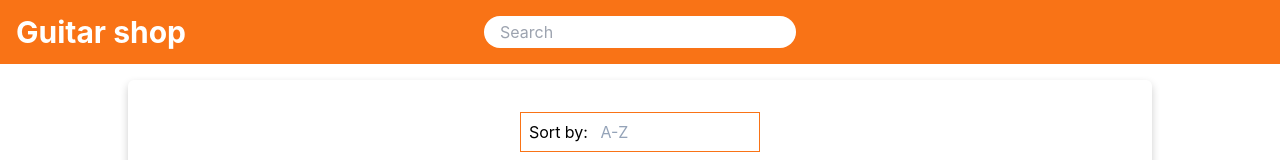
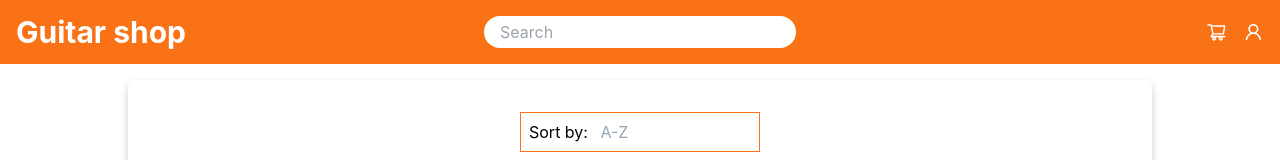
Before and after one commit to BartoszBrodowski/frontend-uni, a React (Create React App) app in the folder guitar-shop/: page / in a window 1280 px wide. Shown: the top 160 px of the page. Built offline with nearby package versions, Linux system fonts and the light colour scheme; the HTML template or start-up script is replaced by a standard one.

Commit message:
Add Cart and User icons to navbar

```diff
--- a/guitar-shop/package.json
+++ b/guitar-shop/package.json
@@ -11,6 +11,7 @@
     "formik": "^2.2.9",
     "react": "^18.2.0",
     "react-dom": "^18.2.0",
+    "react-icons": "^4.7.1",
     "react-redux": "^8.0.5",
     "react-router-dom": "^6.6.1",
     "react-scripts": "5.0.1",
--- a/guitar-shop/src/App.js
+++ b/guitar-shop/src/App.js
@@ -1,7 +1,7 @@
 import Home from './pages/Home';
 import GuitarDetails from './pages/GuitarDetails';
+import Navbar from './components/Navbar';
 import { BrowserRouter, Route, Routes } from 'react-router-dom';
-import Navbar from './components/Navbar';
 
 function App() {
 	return (
--- a/guitar-shop/src/components/Navbar.js
+++ b/guitar-shop/src/components/Navbar.js
@@ -1,9 +1,9 @@
-import React from 'react';
+import { AiOutlineShoppingCart, AiOutlineUser } from 'react-icons/ai';
 
 const Navbar = () => {
 	return (
-		<nav className='flex items-center justify-center bg-orange-500 h-12 w-screen p-4 py-8 absolute'>
-			<div className='text-white absolute left-4 text-3xl font-bold hover:cursor-pointer'>
+		<nav className='flex items-center justify-between bg-orange-500 h-12 w-screen p-4 py-8 absolute'>
+			<div className='text-white text-3xl w-1/5 font-bold hover:cursor-pointer'>
 				Guitar shop
 			</div>
 			<input
@@ -11,6 +11,10 @@ const Navbar = () => {
 				type='text'
 				placeholder='Search'
 			/>
+			<div className='flex items-center gap-4 w-1/5 pl-48'>
+				<AiOutlineShoppingCart className='text-white text-3xl hover:cursor-pointer' />
+				<AiOutlineUser className='text-white text-3xl hover:cursor-pointer' />
+			</div>
 		</nav>
 	);
 };
```
Also changed, not shown: 1 other file (tests, documents, lock files or other folders).
